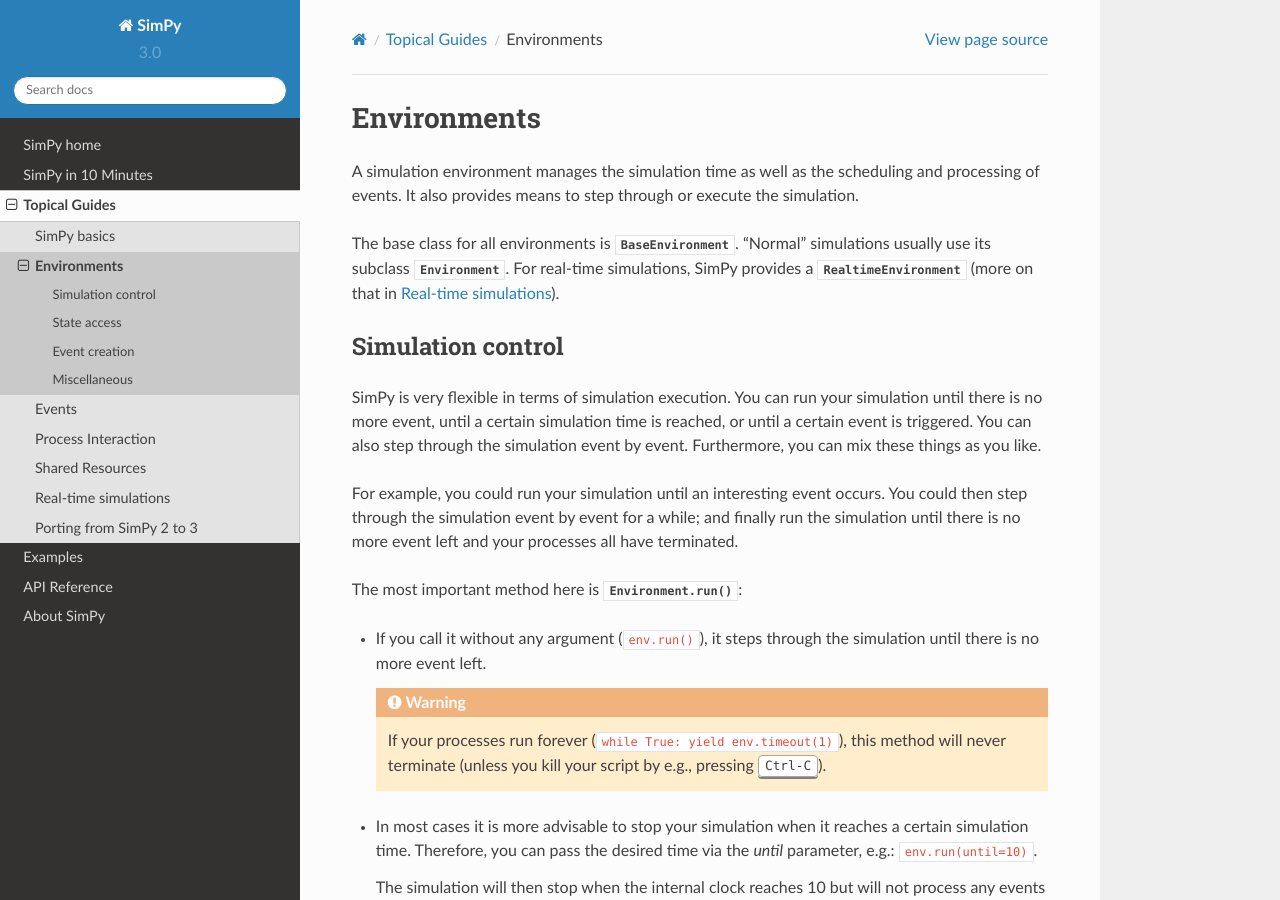
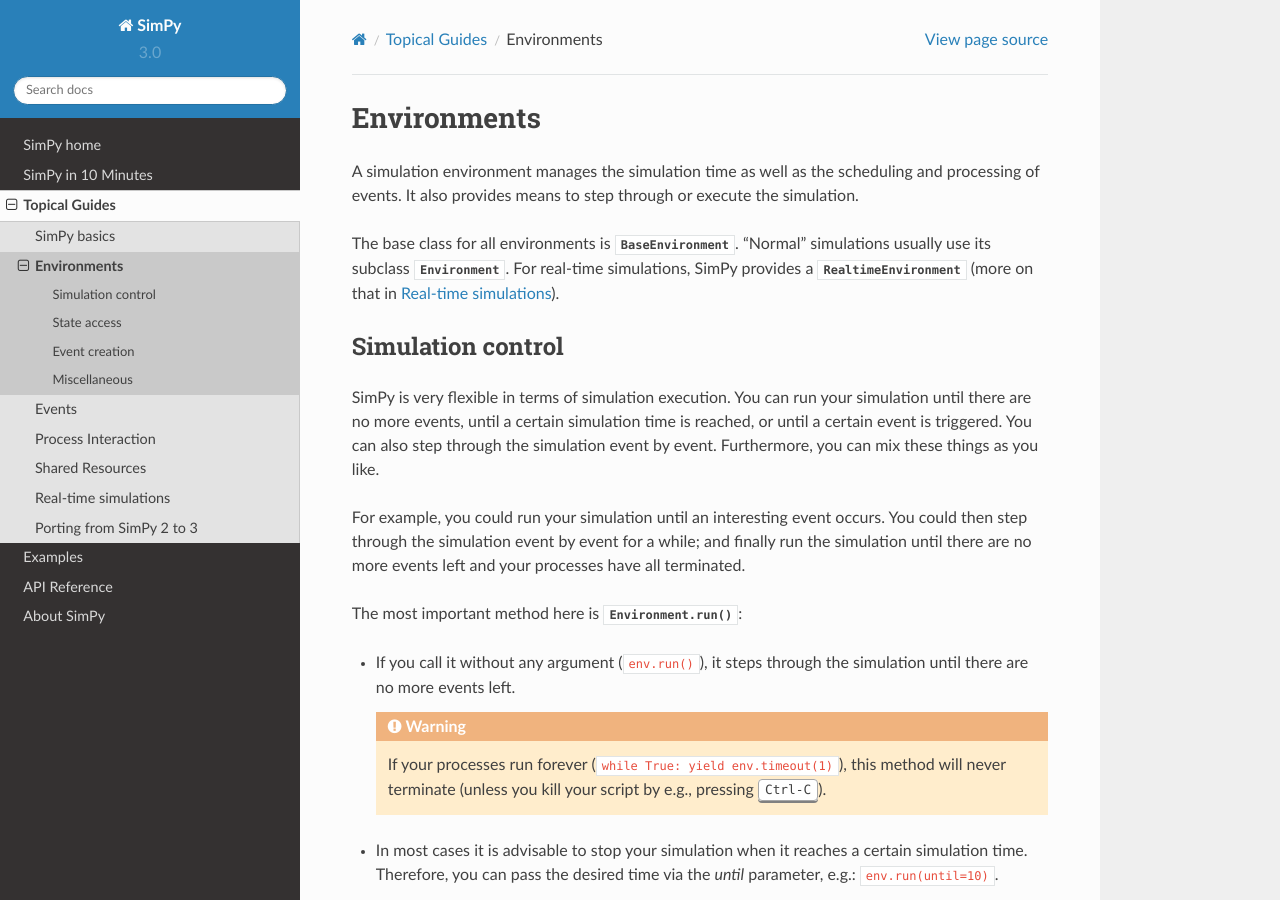
Before and after one commit to cristiklein/simpy, a Sphinx documentation site: the page built from docs/topical_guides/environments.rst, in a window 1280 px wide and 900 px high. Built offline with Sphinx 7.4.7 and the Read the Docs theme 2.0.0, drawn with Linux system fonts in a browser that asks for light colours; pages that are not in the unit, such as notebooks, are missing from menus; the version number is read from the project's files by our own code; some of the changed text lies outside the part shown.

Commit message:
Fixed some minor errors in the documentation.

```diff
--- a/docs/topical_guides/environments.rst
+++ b/docs/topical_guides/environments.rst
@@ -21,19 +21,19 @@
 ==================
 
 SimPy is very flexible in terms of simulation execution. You can run your
-simulation until there is no more event, until a certain simulation time is
+simulation until there are no more events, until a certain simulation time is
 reached, or until a certain event is triggered. You can also step through the
 simulation event by event. Furthermore, you can mix these things as you like.
 
 For example, you could run your simulation until an interesting event occurs.
 You could then step through the simulation event by event for a while; and
-finally run the simulation until there is no more event left and your processes
-all have terminated.
+finally run the simulation until there are no more events left and your processes
+have all terminated.
 
 The most important method here is :meth:`Environment.run()`:
 
 - If you call it without any argument (``env.run()``), it steps through the
-  simulation until there is no more event left.
+  simulation until there are no more events left.
 
   .. warning::
 
@@ -41,7 +41,7 @@
      method will never terminate (unless you kill your script by e.g., pressing
      :kbd:`Ctrl-C`).
 
-- In most cases it is more advisable to stop your simulation when it reaches
+- In most cases it is advisable to stop your simulation when it reaches
   a certain simulation time. Therefore, you can pass the desired time via the
   *until* parameter, e.g.: ``env.run(until=10)``.
 
@@ -121,7 +121,7 @@
 is being executed. It becomes *inactive* (or suspended) when it yields an
 event.
 
-Thus, it makes only sense to access this property from within a process
+Thus, it only makes sense to access this property from within a process
 function or a function that is called by your process function::
 
    >>> def subfunc(env):
```
